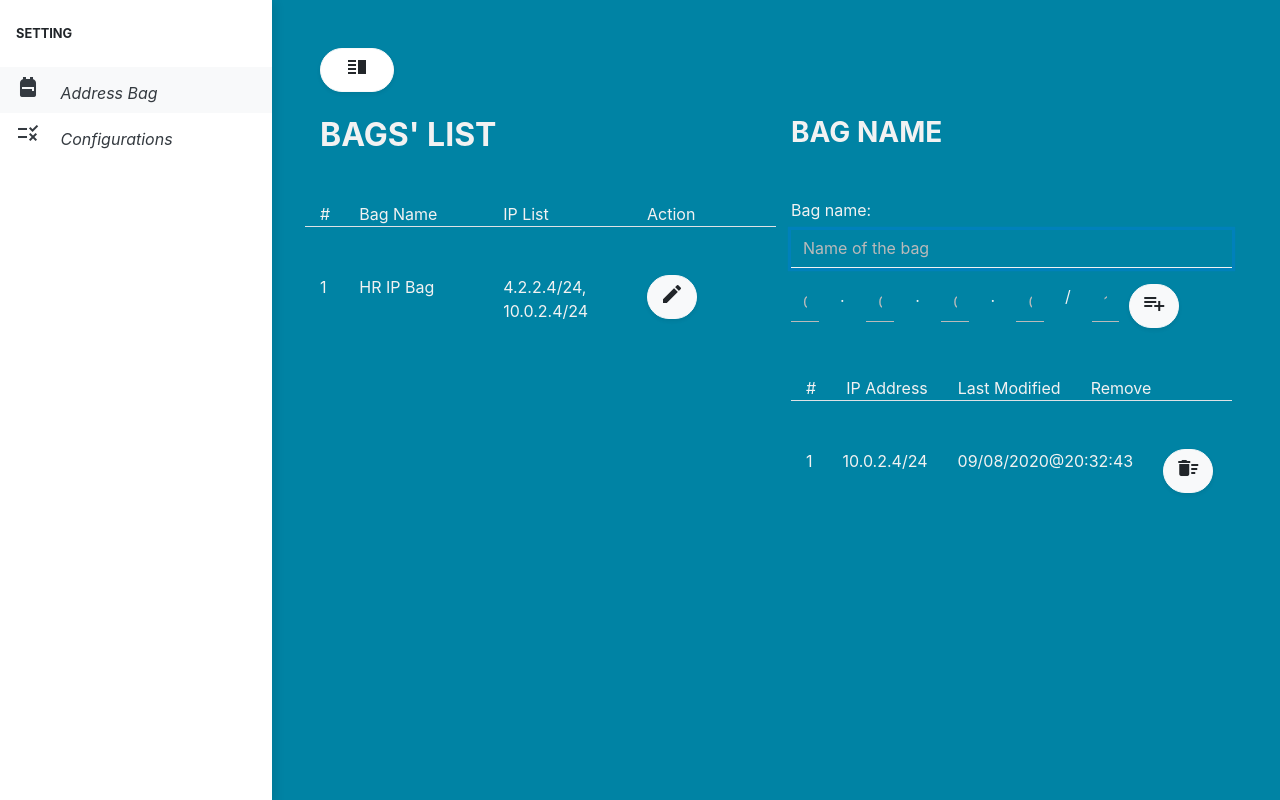
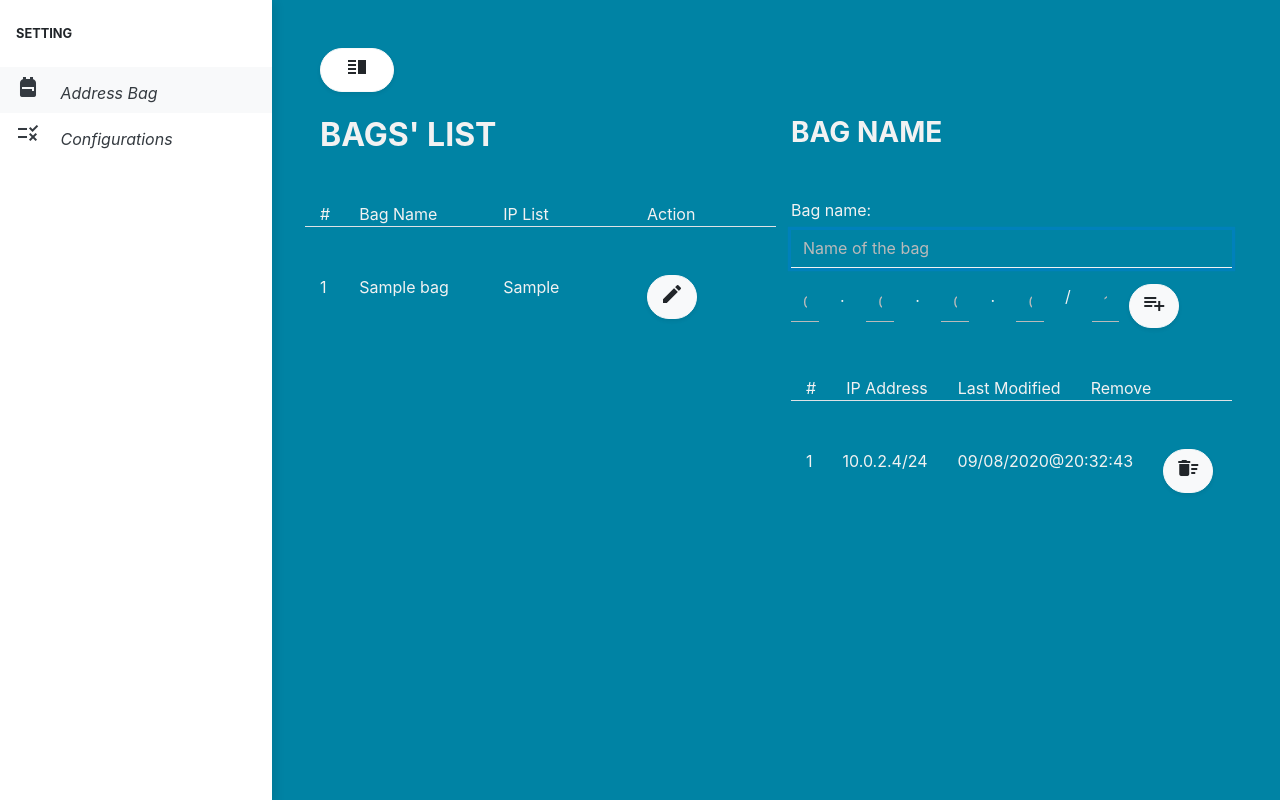
Before and after one commit to imananoosheh/FireNet, a Django app: template source/templates/index.html in a window 1280 px wide. Run offline with Django 3.2, Linux system fonts and the light colour scheme; the template is opened without the code that fills it: most values are stand-ins (such as "Sample title", 1, 10 or a date in 2020).

Commit message:
Djnagofy the template

```diff
--- a/source/Dashboard/views.py
+++ b/source/Dashboard/views.py
@@ -1,11 +1,11 @@
 from django.shortcuts import render
-
+from . import backend_iptables as back
 
 # Create your views here.
 
 
 def addressbag(request):
-    bag_list = {}
+    bag_list = back.getAllSets()
     return render(request, 'fireNet/index.html', {'bag_list': bag_list})
 
 
--- a/source/templates/index.html
+++ b/source/templates/index.html
@@ -58,16 +58,21 @@
                 <div class="col">IP List</div>
                 <div class="col">Action</div>
             </div>
+
+            {% if bag_list %}
+            {% for bag in bag_list %}
             <div class="row clickable-row" data-href="#">
                 <div class="col-1">1</div>
-                <div class="col" id="bag-n">HR IP Bag</div>
-                <div class="col">4.2.2.4/24, 10.0.2.4/24</div>
+                <div class="col" id="bag-{{ forloop.counter }}">{{ bag.set_name }}</div>
+                <div class="col">{{ bag.addresses.0 }}</div>
                 <div class="col">
-                    <button type="button" data-bagnameid="bag-n" class="bagButton btn btn-light rounded-pill shadow-sm">
+                    <button type="button" data-bagnameid="bag-{{ forloop.counter }}" class="bagButton btn btn-light rounded-pill shadow-sm">
                         <span class="material-icons">create</span>
                     </button>
                 </div>
             </div>
+            {% endfor %}
+            {% endif %}
         </div>
         <div class="col-lg-6">
             <h3 class="font-weight-bold text-uppercase">Bag Name</h3>
@@ -103,7 +108,7 @@
                         /
                     </div>
                     <div class="col-1">
-                        <input type="number" min="0" max="255" class="form-control" placeholder="1-31"  name="ip5">
+                        <input type="number" min="0" max="255" class="form-control" placeholder="1-31" name="ip5">
                     </div>
                     <div class="col-auto">
                         <button id="addIPButton" type="submit" class="btn btn-light rounded-pill shadow-sm">
```
Also changed, not shown: source/Dashboard/backend_iptables.py (renamed from source/Dashboard/backend-iptables.py).
